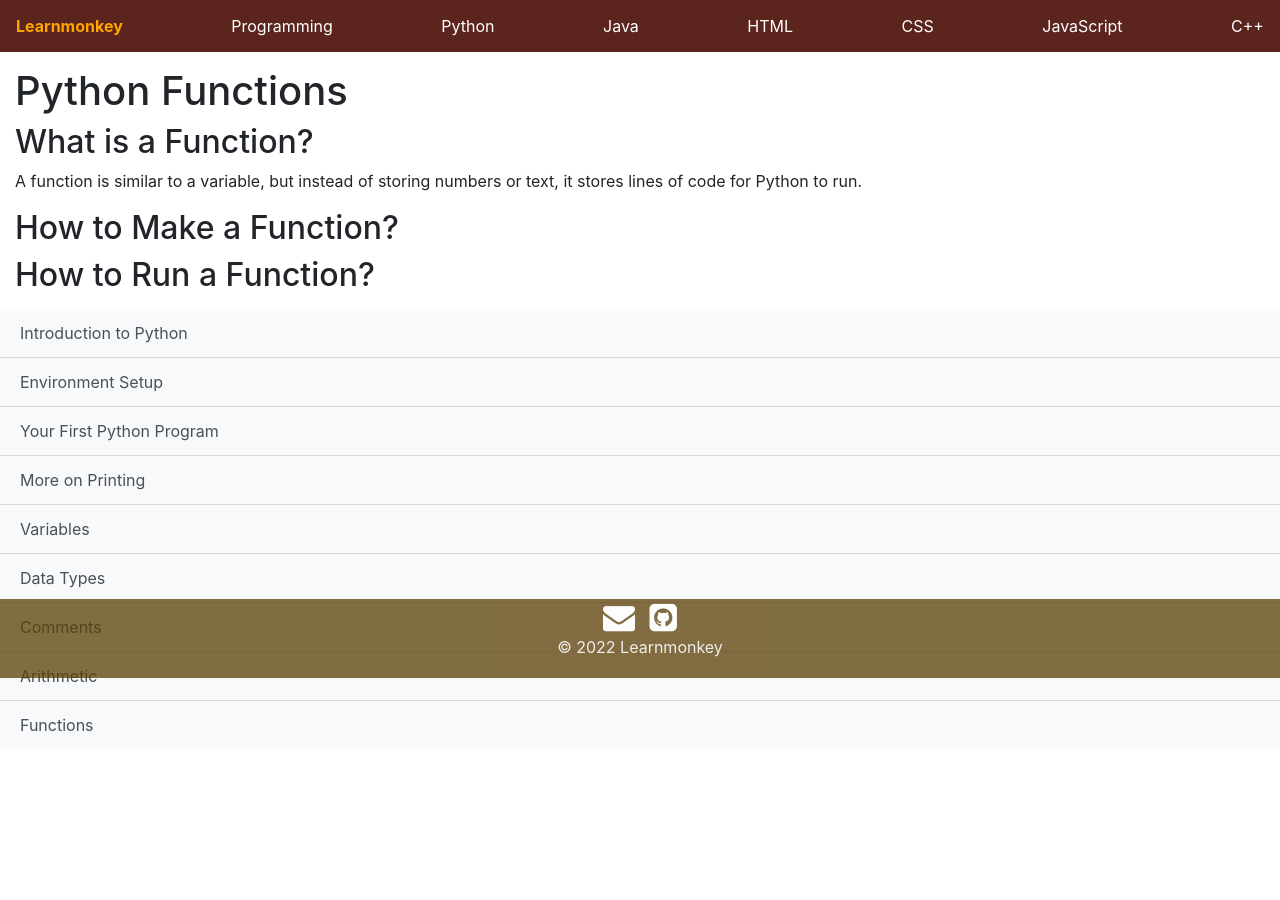
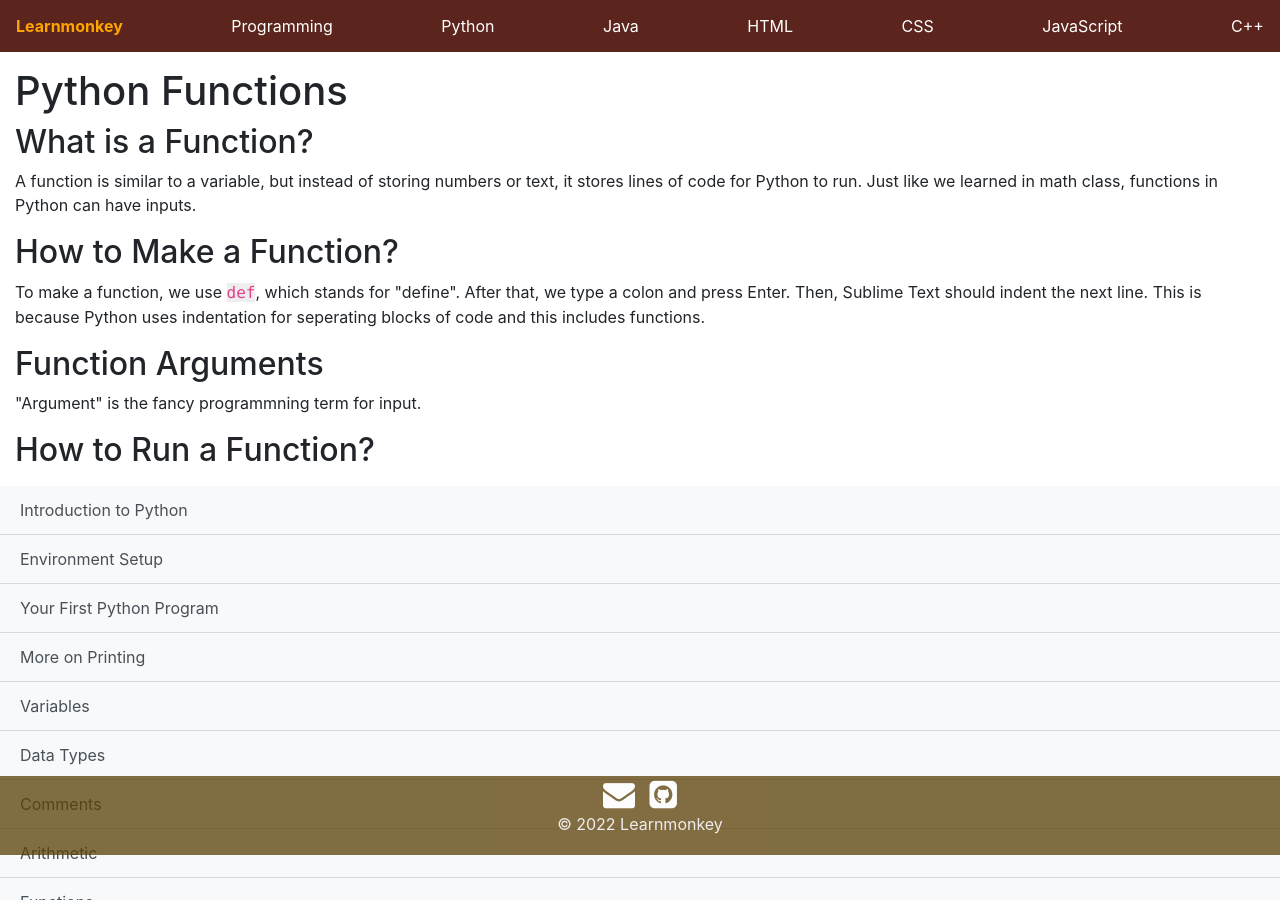
Before and after one commit to learnmonkey/learnmonkey.github.io, a Jekyll site: the page built from programming/python/functions.html, in a window 1280 px wide and 900 px high. Built offline with Jekyll 4.4.1, drawn with Linux system fonts in a browser that asks for light colours.

Commit message:
update functions.html

```diff
--- a/programming/python/functions.html
+++ b/programming/python/functions.html
@@ -8,13 +8,20 @@ permalink: /programming/python/functions/
 
 <section>
     <h2>What is a Function?</h2>
-    <p>A function is similar to a variable, but instead of storing numbers or text, it stores lines of code for Python to run.</p>
+    <p>A function is similar to a variable, but instead of storing numbers or text, it stores lines of code for Python to run. Just like we learned in math class, functions in Python can have inputs.</p>
 </section>
 
 <section>
     <h2>How to Make a Function?</h2>
+    <p>To make a function, we use <code>def</code>, which stands for "define". After that, we type a colon and press Enter. Then, Sublime Text should indent the next line. This is because Python uses indentation for seperating blocks of code and this includes functions.</p>
+</section>
+
+<section>
+    <h2>Function Arguments</h2>
+    <p>"Argument" is the fancy programmning term for input.</p>
 </section>
 
 <section>
     <h2>How to Run a Function?</h2>
+    <p></p>
 </section>
```
